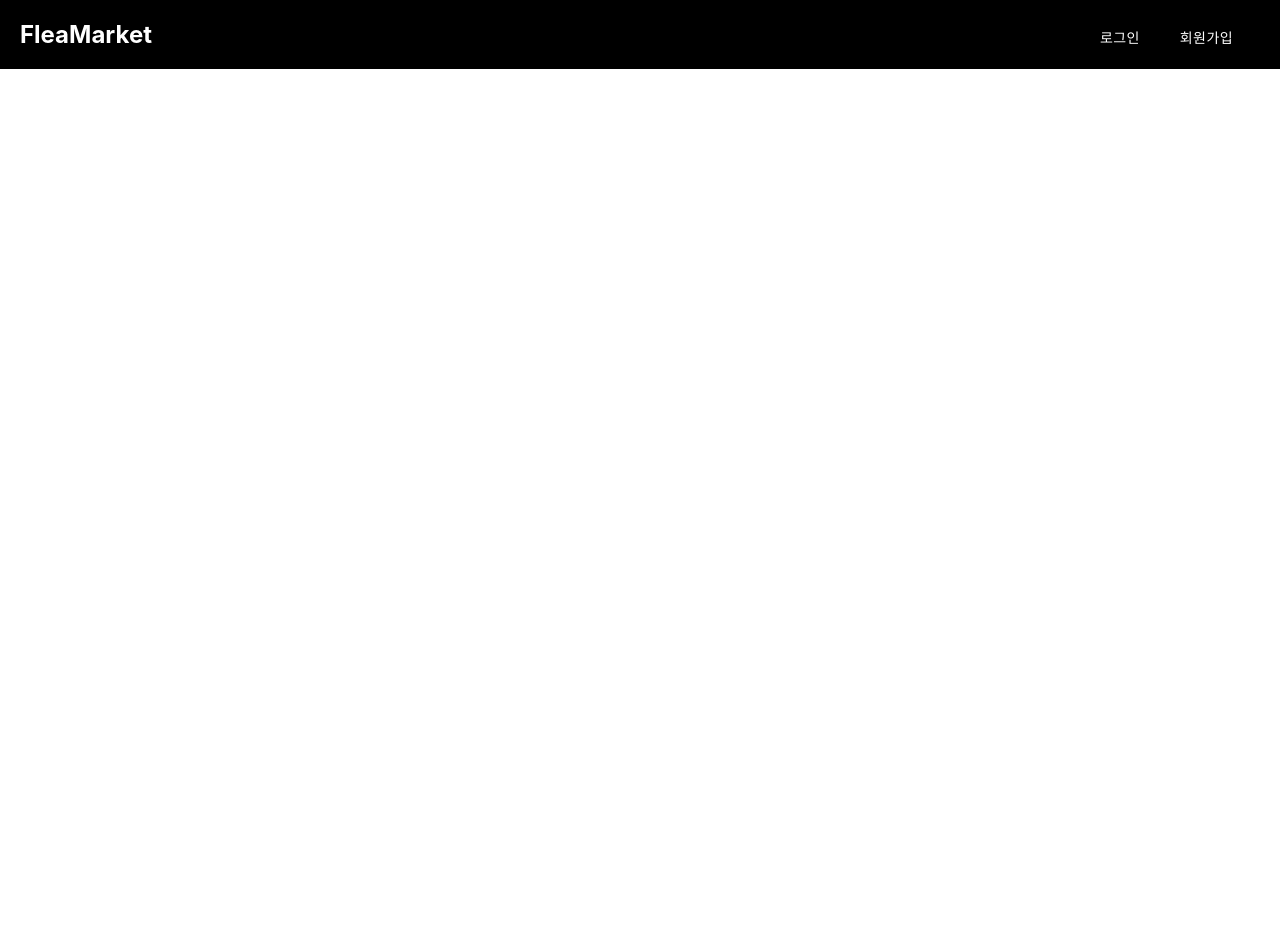
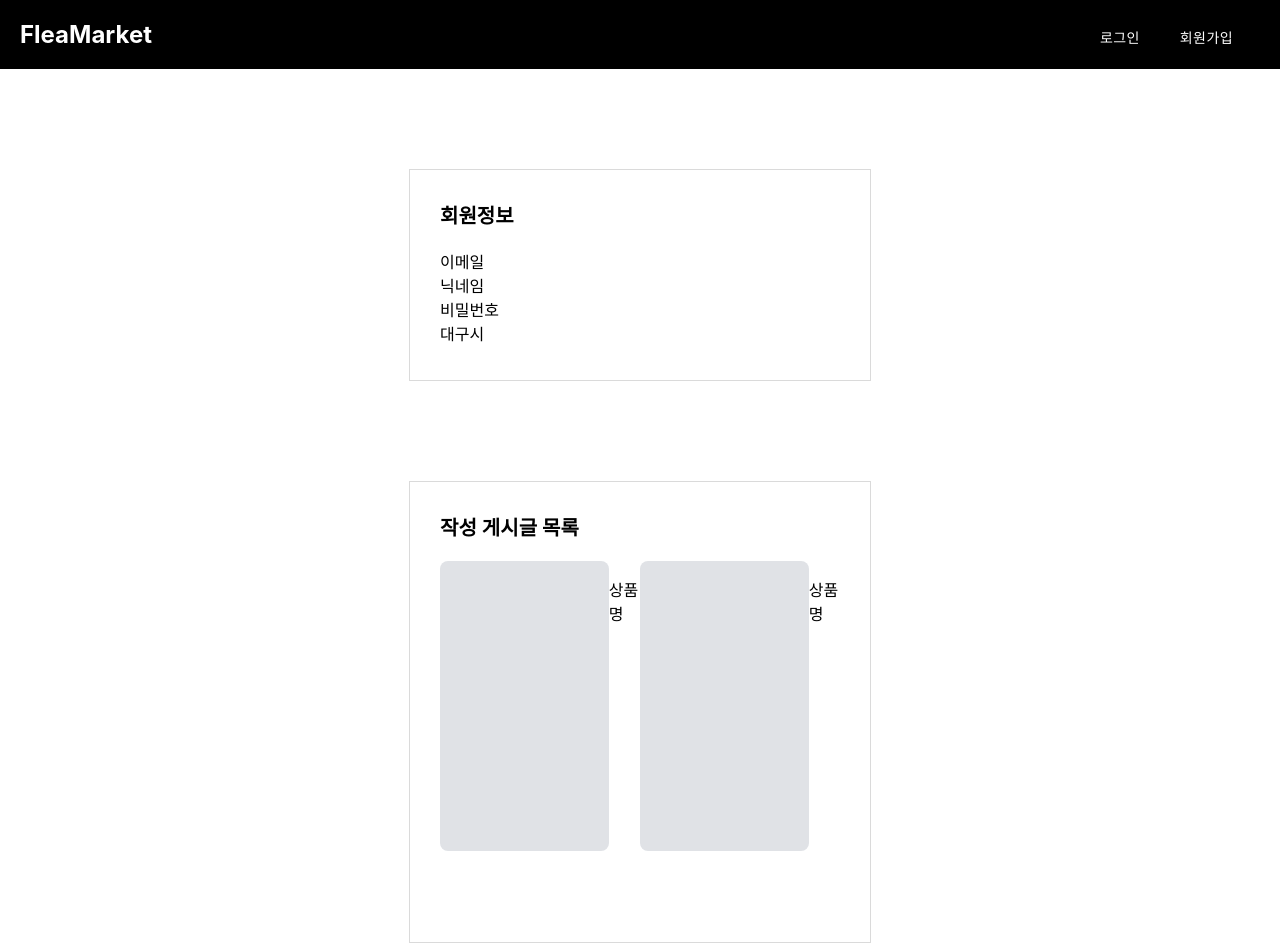
Before and after one commit to bom-Lee/flea-marketFE, a React (Create React App) app: page /userinfo in a window 1280 px wide. Before the commit this address had no page. Shown: the top 943 px of the page. Before the commit the page ends 869 px from the top, so only its background shows below. Built offline with nearby package versions, Linux system fonts and the light colour scheme.

Commit message:
userinfo 뷰추가

```diff
--- a/package.json
+++ b/package.json
@@ -7,6 +7,7 @@
     "@testing-library/jest-dom": "^5.14.1",
     "@testing-library/react": "^13.0.0",
     "@testing-library/user-event": "^13.2.1",
+    "axios": "^0.27.2",
     "react": "^18.2.0",
     "react-dom": "^18.2.0",
     "react-redux": "^8.0.2",
--- a/src/App.js
+++ b/src/App.js
@@ -6,6 +6,8 @@ import Signup from "./components/Signup";
 import Header from "./components/Header";
 import Main from "./components/Main";
 import Login from "./components/Login";
+import UserInfo from "./components/Userinfo";
+
 
 function App() {
   return (
@@ -16,6 +18,7 @@ function App() {
           <Route path="/" element={<Main />} />
           <Route path="signup" element={<Signup />} />
           <Route path="login" element={<Login />} />
+          <Route path="userinfo" element={<UserInfo/>}/>
         </Routes>
       </MainBox>
     </BrowserRouter>
--- a/src/components/Header.js
+++ b/src/components/Header.js
@@ -15,7 +15,7 @@ function Header(pops) {
       <Nav>
         <btn
           onClick={() => navigate("/")}
-          style={{ color: "white", fontSize: "24px" }}
+          style={{ color: "white", fontSize: "24px", cursor: "pointer" }}
         >
           FleaMarket
         </btn>
--- a/src/components/Login.js
+++ b/src/components/Login.js
@@ -28,9 +28,9 @@ const Login = () => {
     <>
       <Container>
         <H2>로그인</H2>
-        <Input placeholder="이메일을 입력해주세요" />
-        <Input type="password" placeholder="비밀번호를 입력해주세요" />
-        <Input type="password" placeholder="비밀번호를 입력해주세요" />
+        <Input label="이메일" placeholder="이메일을 입력해주세요" />
+        <Input type="password" label="비밀번호" placeholder="비밀번호를 입력해주세요" />
+        <Input type="password" label="비밀번호" placeholder="비밀번호를 입력해주세요" />
         <Button onClick={() => navigate("/")}>로그인</Button>
         <P>
           회원이 아니신가요? <Link to="/signup">회원가입</Link>
--- a/src/components/Signup.js
+++ b/src/components/Signup.js
@@ -1,48 +1,21 @@
 import React from "react";
 import styled from "styled-components";
-import { Link } from "react-router-dom";
-import { useNavigate } from "react-router-dom";
-// import { useNavigate, Link } from "react-router-dom"
+import { useNavigate, Link } from "react-router-dom";
 
 const Signup = () => {
-  //   const id_ref = useRef(null);
-  //   const name_ref = useRef(null);
-  //   const pw_ref = useRef(null);
-
   const navigate = useNavigate();
-
-  //   const signupFB = async () => {
-
-  //       const user = await createUserWithEmailAndPassword(
-  //         auth,
-  //         id_ref.current.value,
-  //         // name_ref.current.value,
-  //         pw_ref.current.value
-  //         );
-  //         console.log(user);
-
-  //         const user_doc = await addDoc(collection(db, "users"), {
-  //           user_id: id_ref.current.value,
-  //           name : name_ref.current.value,
-  //           // pw : pw_ref.current.value,
-  //         });
-
-  //         console.log(user_doc.id);
-
-  // navigate("/")
-  // };
 
   return (
     <Container>
-      <H2>회원가입</H2>
-      <Input placeholder="이메일을 입력해주세요" required />
-      <Input placeholder="닉네임을 입력해주세요" />
-      <Input placeholder="주소 시까지 입력해주세요" />
-      <Input type="password" placeholder="비밀번호를 입력해주세요" />
-      <Input type="password" placeholder="비밀번호를 확인해주세요" />
+      <H2>회원정보</H2>
+      <Input label="이메일" placeholder="이메일" />
+      <Input label="닉네임" placeholder="닉네임" />
+      <Input label="주소" placeholder="__시" />
+      <Input label="비밀번호" type="password" placeholder="비밀번호" />
+      <Input label="비밀번호 확인" type="password" placeholder="비밀번호 확인" />
       <Button onClick={() => navigate("/")}>가입하기</Button>
       <P>
-        회원이신가요? <Link to="/login">로그인</Link>
+        회원이신가요?<Link to="/login">로그인</Link>
       </P>
     </Container>
   );
@@ -72,6 +45,7 @@ const P = styled.div`
   align-items: center;
   justify-content: center;
   margin-top: 50px;
+
 `;
 
 const Input = styled.input`
@@ -80,7 +54,7 @@ const Input = styled.input`
   width: 100%;
   height: 40px;
   margin: 0 0 8px;
-  padding: 5px 39px 5px 11px;
+  padding: 5px 39px 5px 15px;
   border: solid 1px #dadada;
   border-radius: 8px;
   background: #fff;
--- a/src/components/Userinfo.js
+++ b/src/components/Userinfo.js
@@ -1,10 +1,83 @@
-import React from 'react';
+import React from "react";
+import styled from "styled-components";
+import { useNavigate, Link } from "react-router-dom";
 
-const Userinfo = () => {
-    return (
-        <div>회원정보 화면이에요!</div>
-    )
-}
+const UserInfo = () => {
+  const navigate = useNavigate();
 
+  return (
+    <>
+      <Container>
+        <H3>회원정보</H3>
+        <div label="이메일" placeholder="이메일">
+          이메일
+        </div>
+        <div label="닉네임" placeholder="닉네임">
+          닉네임
+        </div>
+        <div label="비밀번호" type="password" placeholder="비밀번호">
+          비밀번호
+        </div>
+        <div label="주소" placeholder="__시">
+          대구시
+        </div>
+      </Container>
 
-export default Userinfo;
+      <Container2>
+        <H3>작성 게시글 목록</H3>
+        <PostList>
+          <Post />
+          <p>상품명</p>
+          <Post />
+          <p>상품명</p>
+        </PostList>
+      </Container2>
+    </>
+  );
+};
+
+const Container = styled.div`
+  width: 400px;
+  height: 150px;
+  border: solid 1px #dadada;
+  display: inline-block;
+  margin-top: 100px;
+  padding: 30px;
+`;
+
+const Container2 = styled.div`
+  width: 400px;
+  height: 400px;
+  border: solid 1px #dadada;
+  display: inline-block;
+  margin-top: 100px;
+  padding: 30px;
+`;
+
+const H3 = styled.div`
+  display: flex;
+  align-items: center;
+  justify-content: left;
+  font-size: 20px;
+  font-weight: 600;
+  margin-bottom: 20px;
+`;
+
+const PostList = styled.div`
+  display: flex;
+  justify-content: left;
+  flex-direction: row;
+`;
+
+const Post = styled.div`
+  align-items: center;
+  justify-content: left;
+  width: 237.82px;
+  height: 289.82px;
+  left: 544px;
+  top: 488px;
+  background: #e0e2e6;
+  border-radius: 8px;
+`;
+
+export default UserInfo;
--- a/src/index.js
+++ b/src/index.js
@@ -3,6 +3,7 @@ import ReactDOM from 'react-dom/client';
 import './index.css';
 import App from './App';
 import reportWebVitals from './reportWebVitals';
+
 
 const root = ReactDOM.createRoot(document.getElementById('root'));
 root.render(
```
Also changed, not shown: 1 other file (tests, documents, lock files or other folders).
